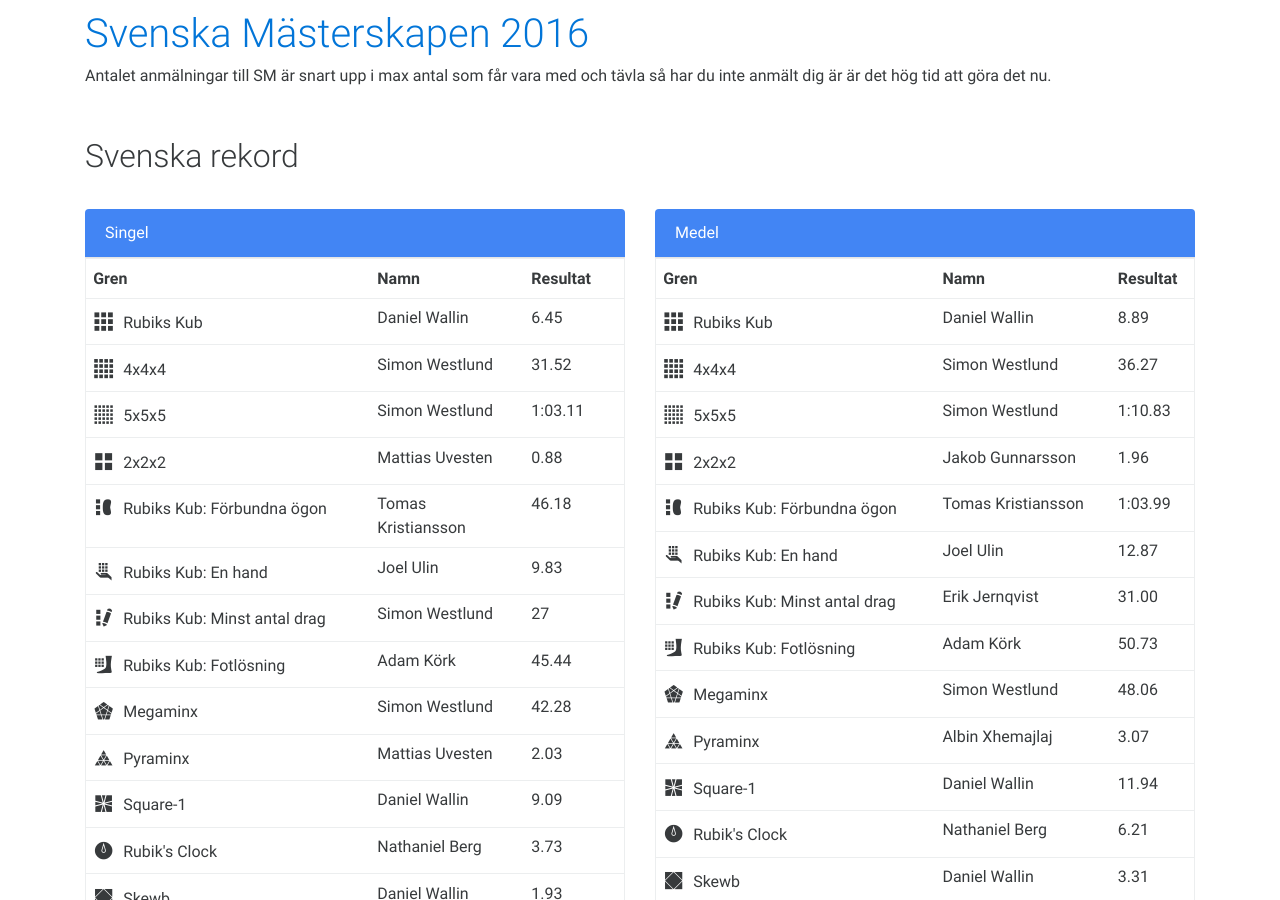
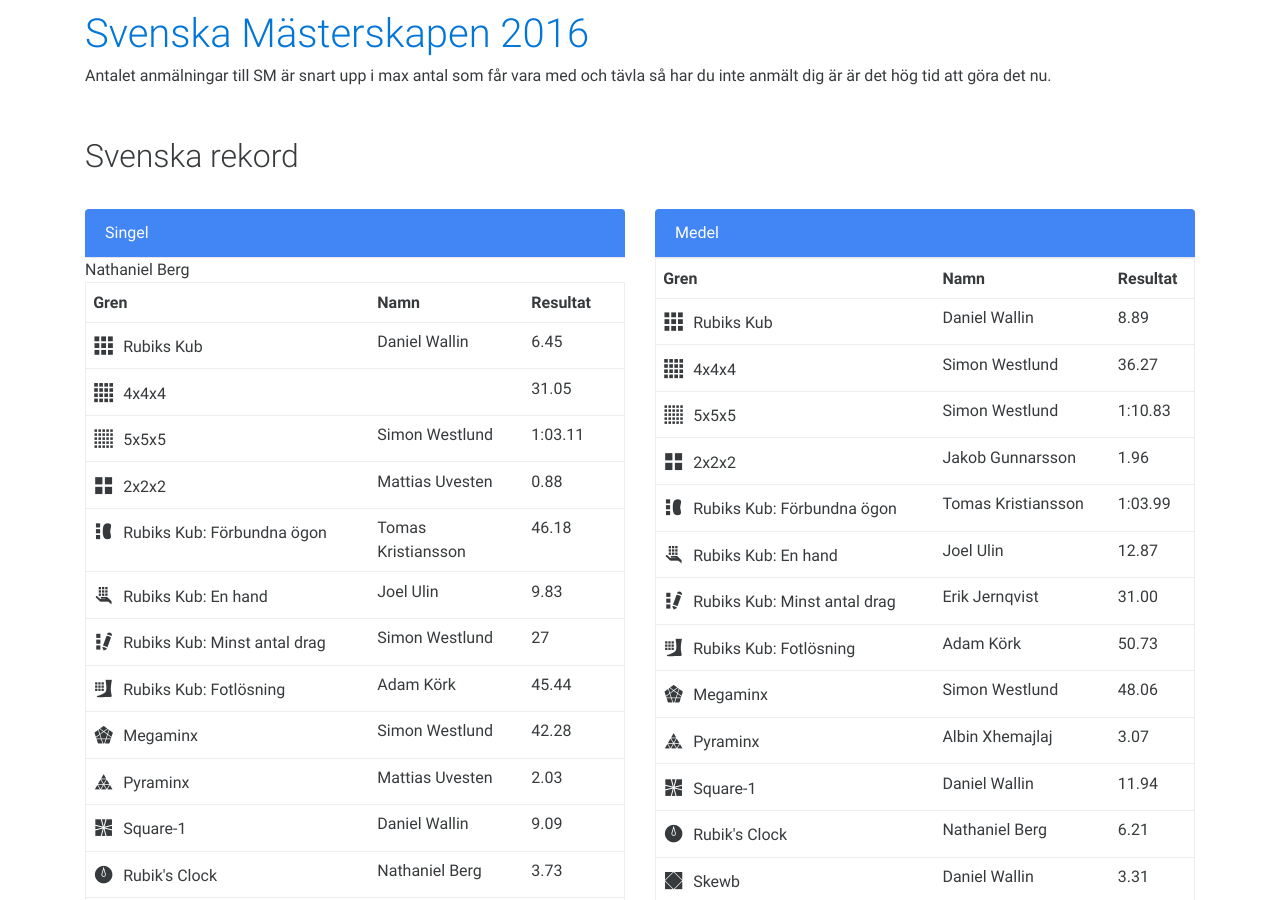
Before and after one commit to SveKub/SveKubOldSite, a Jekyll site: the page built from index.html, in a window 1280 px wide and 900 px high, scrolled down 824 px. Built offline with Jekyll 4.4.1, drawn with Linux system fonts in a browser that asks for light colours; nearby versions of some CDN libraries.

Commit message:
nygg NL i 4x4

```diff
--- a/index.html
+++ b/index.html
@@ -74,7 +74,7 @@
                 <table class="table records">
                     <tr><th>Gren</th><th>Namn</th><th>Resultat</th></tr>
                     <tr><td><span class="cubing-icon icon-333"> </span><span> Rubiks Kub</span></td><td>Daniel Wallin</td><td>6.45</td></tr>
-                    <tr><td><span class="cubing-icon icon-444"> </span><span> 4x4x4</span></td><td>Simon Westlund</td><td>31.52</td></tr>
+                    <tr><td><span class="cubing-icon icon-444"> </span><span> 4x4x4</span></td>Nathaniel Berg<td></td><td>31.05</td></tr>
                     <tr><td><span class="cubing-icon icon-555"> </span><span> 5x5x5</span></td><td>Simon Westlund</td><td>1:03.11</td></tr>
                     <tr><td><span class="cubing-icon icon-222"> </span><span> 2x2x2</span></td><td>Mattias Uvesten</td><td>0.88</td></tr>
                     <tr><td><span class="cubing-icon icon-333bf"> </span><span> Rubiks Kub: Förbundna ögon</span></td><td>Tomas Kristiansson</td><td>46.18</td></tr>
```
